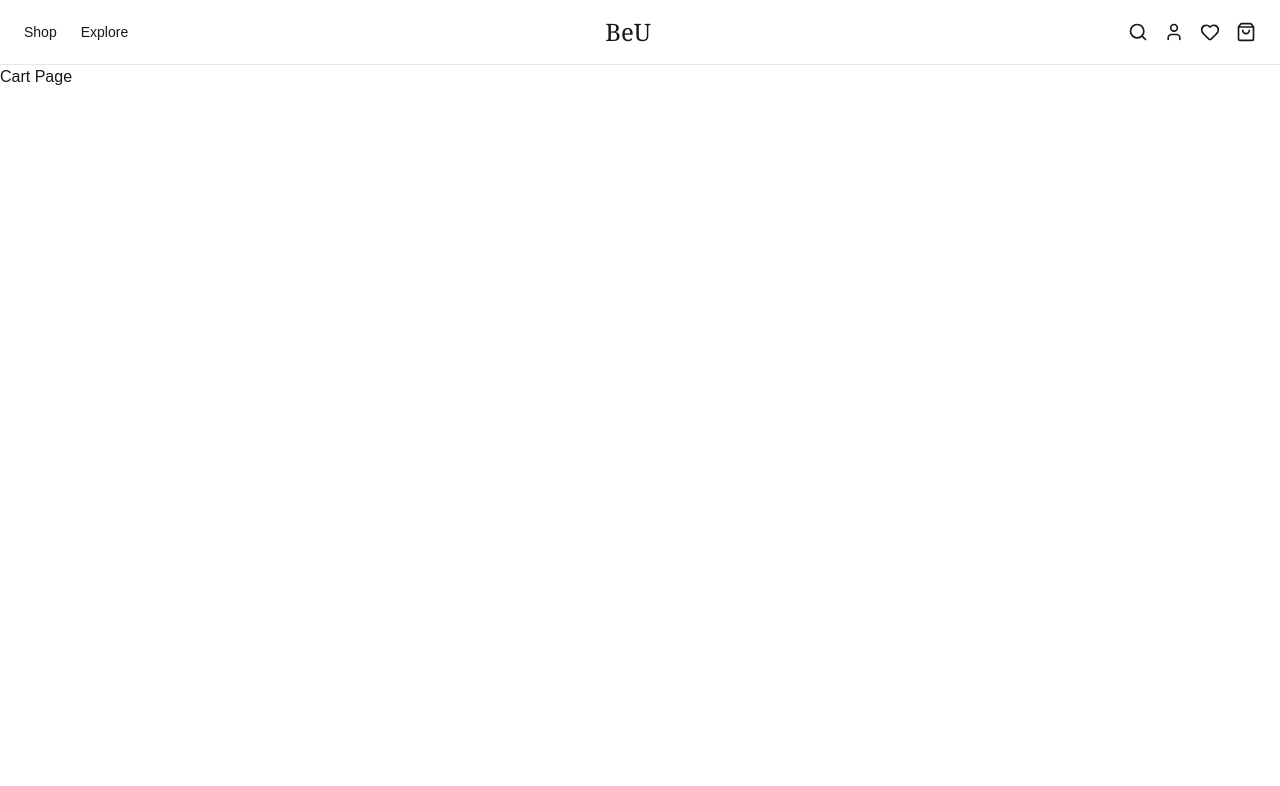
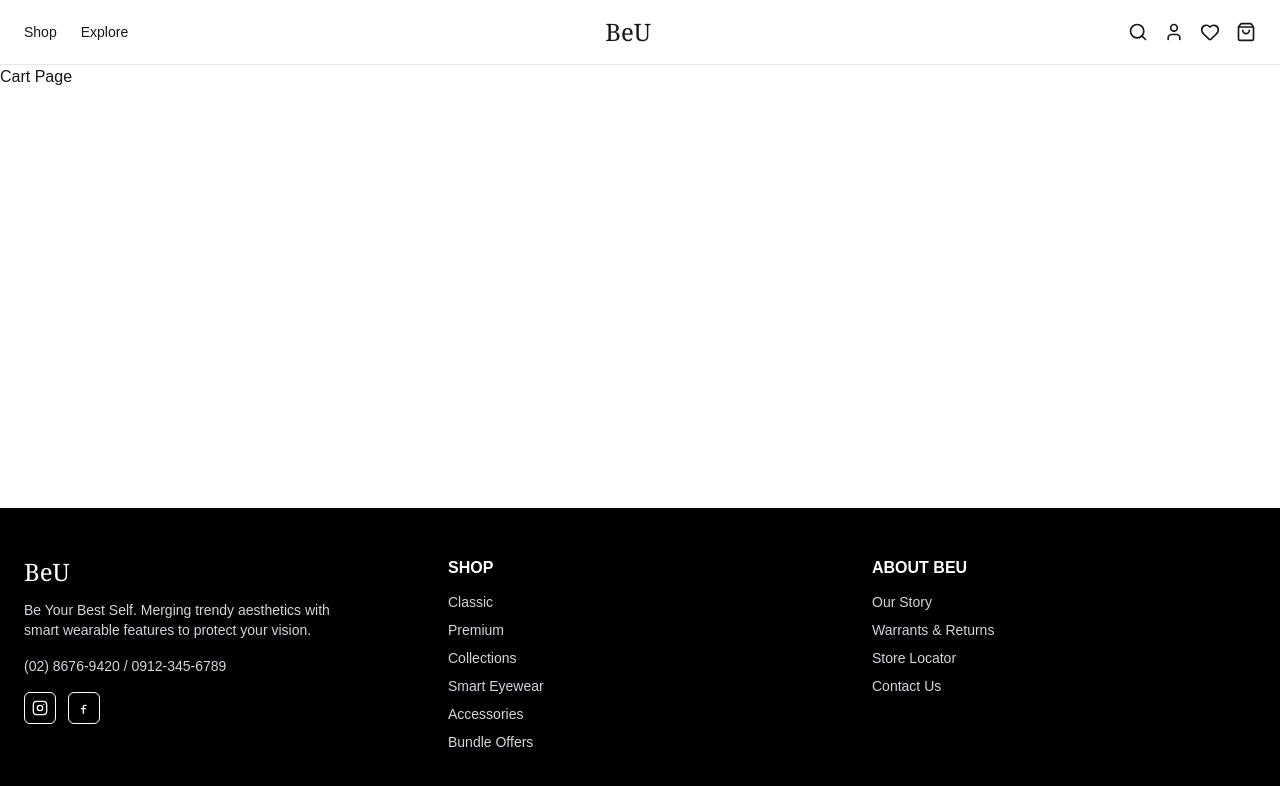
Before and after one commit to yurnifaa/beu-eyewear, a Next.js app: page /cart in a window 1280 px wide. Shown: the top 786 px of the page. Built offline with nearby package versions, Linux system fonts and the light colour scheme.

Commit message:
ui: Footer

```diff
--- a/app/layout.tsx
+++ b/app/layout.tsx
@@ -1,6 +1,7 @@
 import type { Metadata } from "next";
 import { Geist, Geist_Mono } from "next/font/google";
 import Header from "@/component/Header";
+import Footer from "@/component/Footer";
 import "./globals.css";
 
 const geistSans = Geist({
@@ -26,7 +27,8 @@ export default function RootLayout({ children }: LayoutProps<"/">) {
     >
       <body className="min-h-full flex flex-col">
         <Header />
-        {children}
+        <main className="flex-1">{children}</main>
+        <Footer />
       </body>
     </html>
   );
--- a/component/Footer.tsx
+++ b/component/Footer.tsx
@@ -0,0 +1,108 @@
+import Link from "next/link";
+
+function InstagramIcon() {
+  return (
+    <svg
+      width="16"
+      height="16"
+      viewBox="0 0 24 24"
+      fill="none"
+      stroke="currentColor"
+      strokeWidth="2"
+      strokeLinecap="round"
+      strokeLinejoin="round"
+      aria-hidden="true"
+    >
+      <rect x="2" y="2" width="20" height="20" rx="5" />
+      <circle cx="12" cy="12" r="4" />
+      <circle cx="17.5" cy="6.5" r="1" fill="currentColor" stroke="none" />
+    </svg>
+  );
+}
+
+function FacebookIcon() {
+  return (
+    <svg
+      width="16"
+      height="16"
+      viewBox="0 0 24 24"
+      fill="none"
+      stroke="currentColor"
+      strokeWidth="2"
+      strokeLinecap="round"
+      strokeLinejoin="round"
+      aria-hidden="true"
+    >
+      <path d="M15 8h-2a2 2 0 0 0-2 2v10" />
+      <path d="M8 13h6" />
+    </svg>
+  );
+}
+
+const shopLinks = [
+  "Classic",
+  "Premium",
+  "Collections",
+  "Smart Eyewear",
+  "Accessories",
+  "Bundle Offers",
+];
+
+const aboutLinks = ["Our Story", "Warrants & Returns", "Store Locator", "Contact Us"];
+
+export default function Footer() {
+  return (
+    <footer className="bg-black text-white px-6 py-12">
+      <div className="grid grid-cols-1 gap-10 md:grid-cols-3">
+        <div>
+          <p className="font-serif text-2xl">BeU</p>
+          <p className="mt-3 max-w-xs text-sm text-gray-300">
+            Be Your Best Self. Merging trendy aesthetics with smart wearable
+            features to protect your vision.
+          </p>
+          <p className="mt-4 text-sm text-gray-300">
+            (02) 8676-9420 / 0912-345-6789
+          </p>
+          <div className="mt-4 flex items-center gap-3">
+            <a
+              href="#"
+              aria-label="Instagram"
+              className="flex h-8 w-8 items-center justify-center rounded-md border border-white"
+            >
+              <InstagramIcon />
+            </a>
+            <a
+              href="#"
+              aria-label="Facebook"
+              className="flex h-8 w-8 items-center justify-center rounded-md border border-white"
+            >
+              <FacebookIcon />
+            </a>
+          </div>
+        </div>
+
+        <div>
+          <p className="font-semibold">SHOP</p>
+          <ul className="mt-3 space-y-2 text-sm text-gray-300">
+            {shopLinks.map((label) => (
+              <li key={label}>
+                <Link href="/listing">{label}</Link>
+              </li>
+            ))}
+          </ul>
+        </div>
+
+        <div>
+          <p className="font-semibold">ABOUT BEU</p>
+          <ul className="mt-3 space-y-2 text-sm text-gray-300">
+            {aboutLinks.map((label) => (
+              <li key={label}>
+                <Link href="/home">{label}</Link>
+              </li>
+            ))}
+          </ul>
+        </div>
+      </div>
+    </footer>
+  );
+}
```
